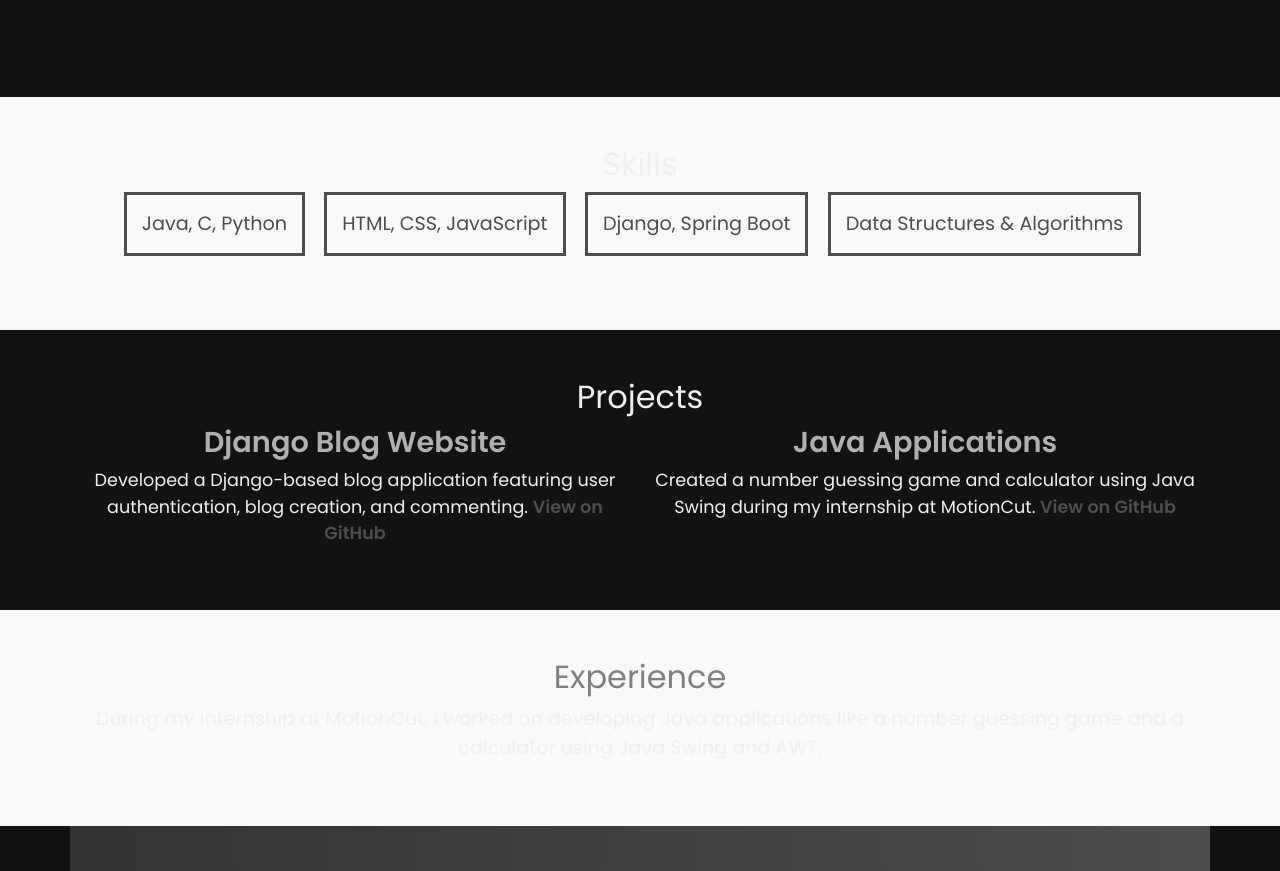
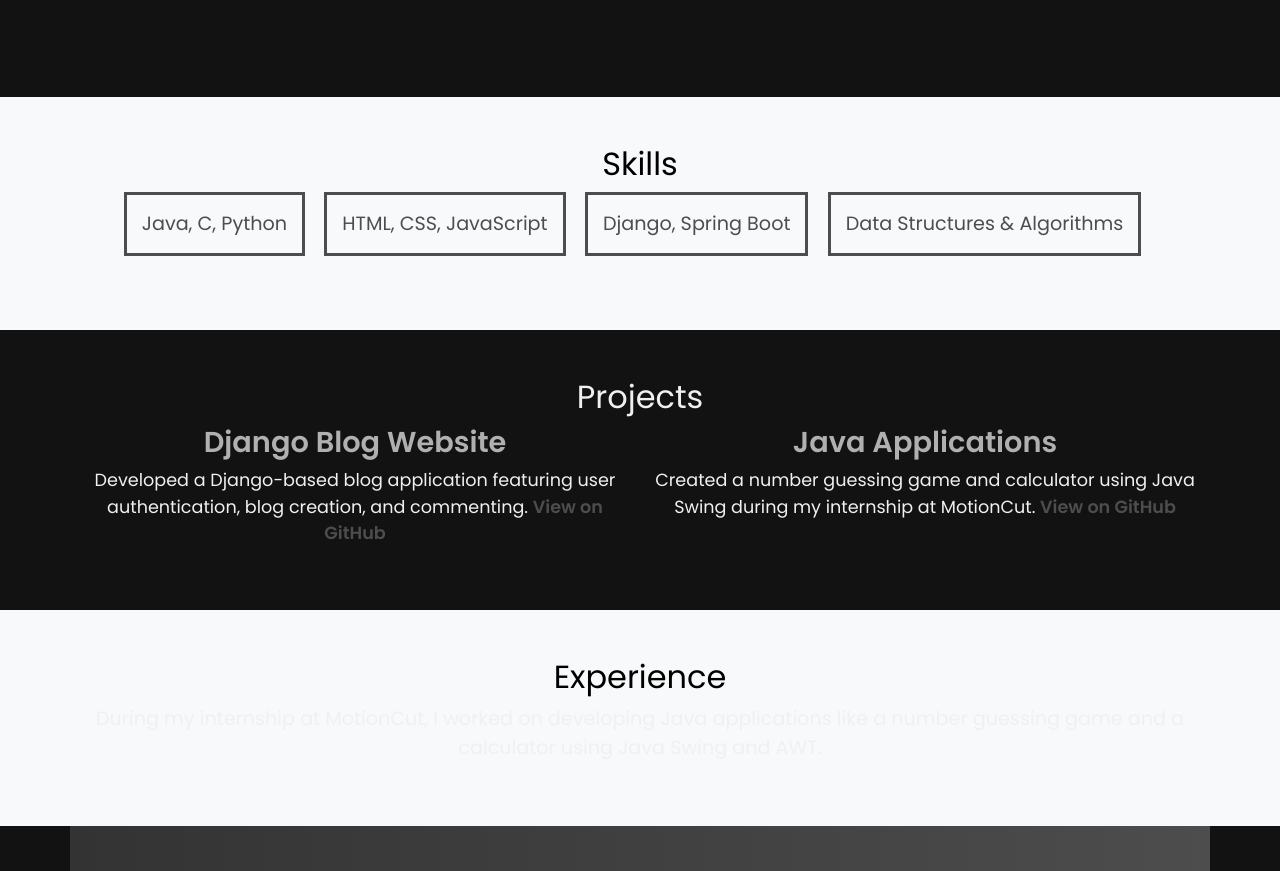
Before and after one commit to saksham2283/Portfolio, a plain HTML site: page index.html in a window 1280 px wide. Shown: the part 708-1579 px from the top of the page. Drawn offline with nearby package versions, Linux system fonts and the light colour scheme.

Commit message:
Update styles.css

```diff
--- a/styles.css
+++ b/styles.css
@@ -90,7 +90,7 @@ section.visible {
 #skills {
     background-color: var(--primary-color);
     text-align: center;
-    color: var(--text-light);
+    color: black;
 }
 
 #skills ul {
@@ -152,7 +152,7 @@ section.visible {
 }
 
 #experience h2 {
-    color: var(--accent-color);
+    color: black
 }
 
 #experience p {
```
